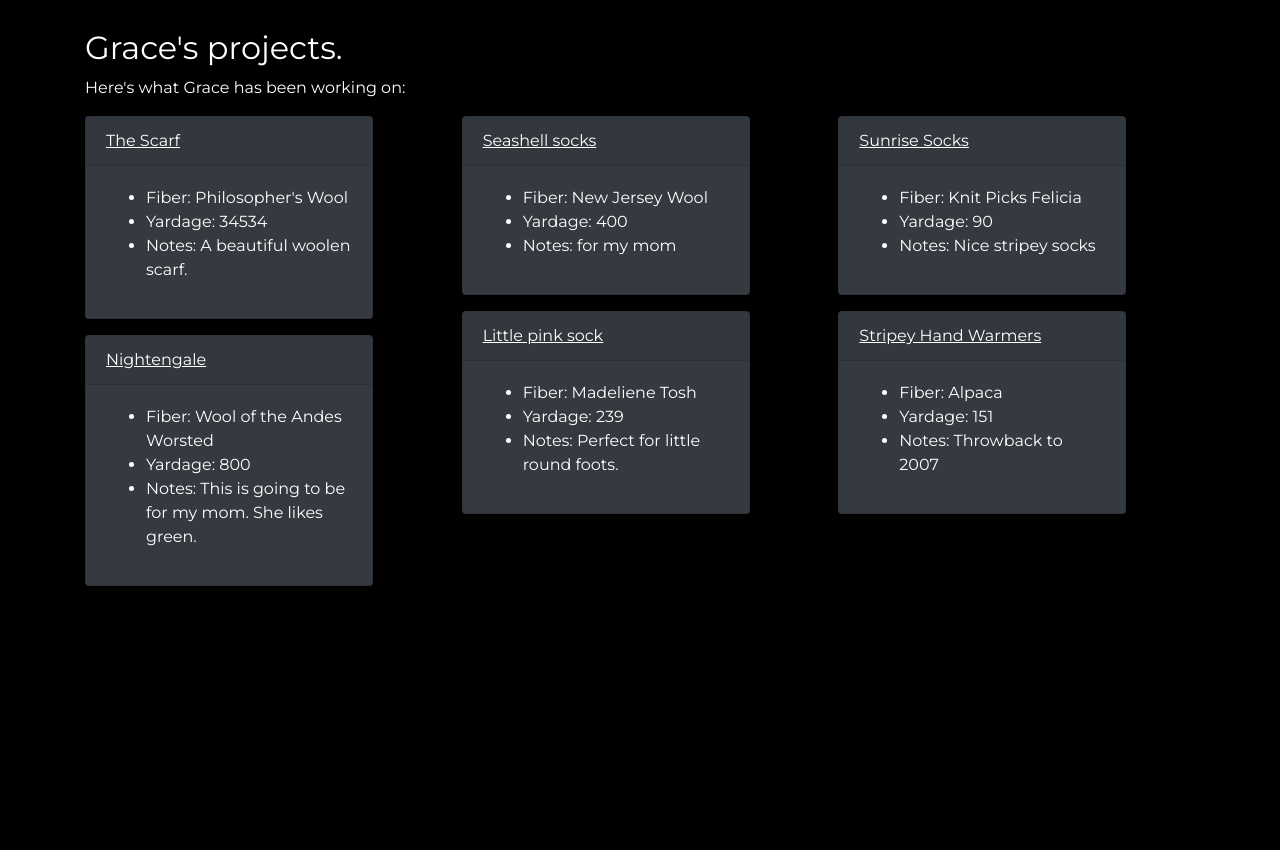
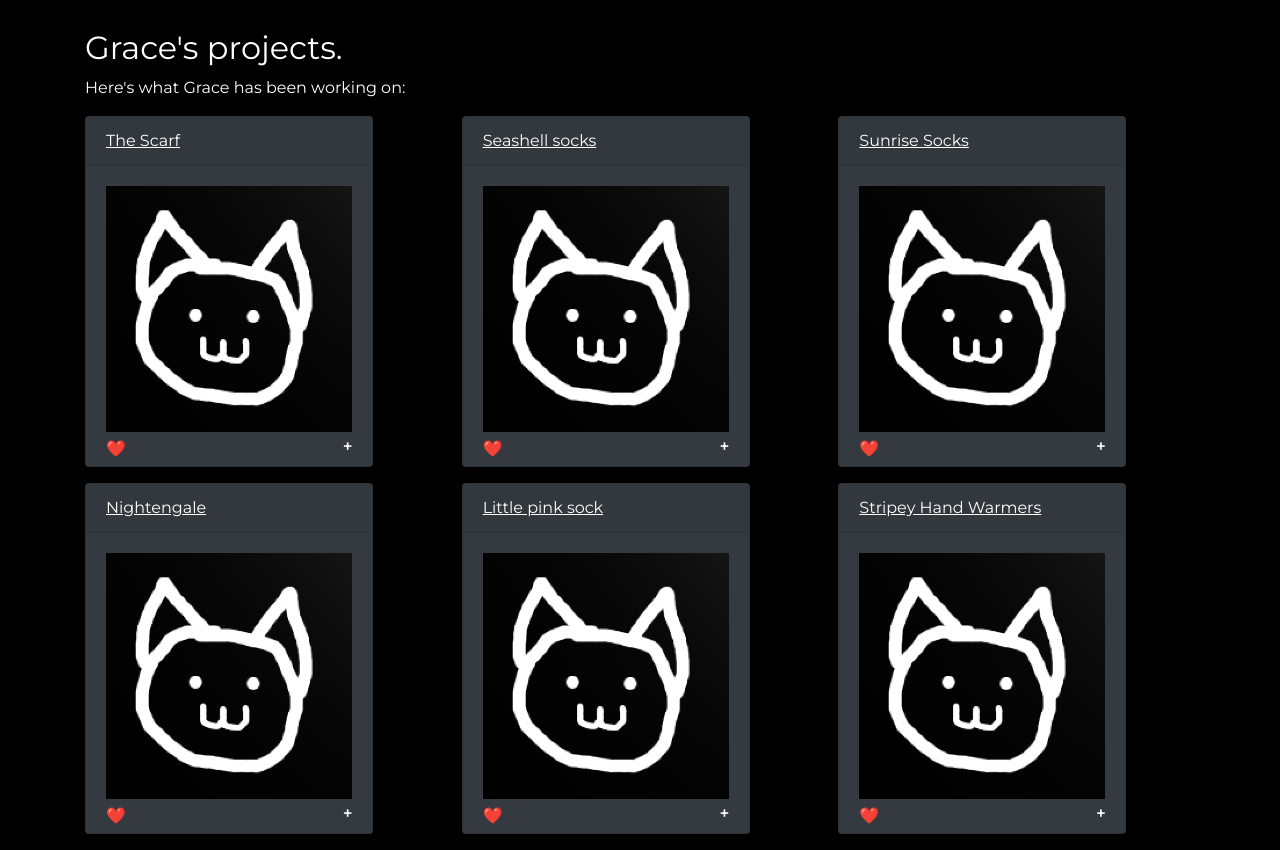
Before and after one commit to graceolivia/Knittery-Social-Media-Site, a Flask app: a page that uses templates/projects.html in a window 1280 px wide. Shown: the part 229-1079 px from the top of the page. Before the commit the page ends 815 px from the top, so only its background shows below. Run offline with Flask 2, Linux system fonts and the light colour scheme; a user stored in the database is signed in; some libraries are stand-ins or nearby versions.

Commit message:
added Likes

```diff
--- a/application.py
+++ b/application.py
@@ -16,11 +16,15 @@ app = Flask(__name__)
 app.config['UPLOAD_FOLDER'] = UPLOAD_FOLDER
 app.config["SECRET_KEY"] = key()
 
-
 db = SQL("sqlite:///yarn.db")
 
+# session object contains "user" (the username) and "user_id" (the id)
+
+# global variables
+
+
+
 # non-route functions
-
 
 def getId(user):
     currentuser = user
@@ -36,8 +40,9 @@ def getUsername(id):
         name = profile[0]["name"]
         return name
 
-def getProjectId(name):
-    project = db.execute("SELECT id FROM projects WHERE name = :name", name=name)
+def getProjectId(project, user):
+    user_id=getId(user)
+    project = db.execute("SELECT id FROM projects WHERE name = :name AND user_id=:user_id", name=project, user_id=user_id)
     project_id = project[0]["id"]
     return project_id
 
@@ -71,12 +76,11 @@ def index():
 @app.route("/projects/<user>", methods=["GET", "POST"])
 def projects(user):
     user_id = getId(user)
-    c_userid = getId(session["user"])
+    c_userid = session["user_id"]
     if request.method == "GET":
-        rows = db.execute("SELECT name, yarn, yardage, notes, user_id FROM projects WHERE user_id = :id", id = user_id)
+        rows = db.execute("SELECT * FROM projects WHERE user_id = :id", id = user_id)
         return render_template("projects.html", rows=rows, user=user)
     if request.method == "POST":
-        print("post")
         name = request.form.get("name")
         yarn = request.form.get("yarn")
         yardage = request.form.get("yardage")
@@ -89,14 +93,22 @@ def projects(user):
 def projectspages(user, project):
     if request.method == "GET":
         user_id = getId(user)
-        rows = db.execute("SELECT name, yarn, yardage, notes, user_id FROM projects WHERE user_id = :user_id AND name = :project", user_id=user_id, project=project)
+        rows = db.execute("SELECT * FROM projects WHERE user_id = :user_id AND name = :project", user_id=user_id, project=project)
         return render_template("projectpage.html", rows=rows, user=user)
     if request.method == "POST":
         return redirect(url_for('individualprojectedit', user=user, project=project))
 
+@app.route("/projects/<user>/<project>/like", methods=["POST"])
+def likeproject(user, project):
+    if request.method == "POST":
+        project_id=getProjectId(project, user)
+        liker_id=getId(user)
+        db.execute("INSERT INTO project_likes(project_id, liker_id) VALUES (:project_id, :liker_id)", project_id=project_id, liker_id=liker_id)
+        return redirect(url_for('projectspages', user=user, project=project))
+
 @app.route("/projects/<user>/<project>/edit", methods=["GET", "POST"])
 def individualprojectedit(user, project):
-    pid = getProjectId(project)
+    pid = getProjectId(user, project)
     if request.method == "GET":
         user_id = getId(user)
         rows = db.execute("SELECT name, yarn, yardage, notes, user_id FROM projects WHERE user_id = :user_id AND name = :project", user_id=user_id, project=project)
@@ -129,8 +141,6 @@ def yarnpages(user, yarn):
     user_id = getId(user)
     rows = db.execute("SELECT name, yardage, fiber, weight, user_id FROM yarn WHERE user_id = :user_id AND name = :yarn", user_id=user_id, yarn=yarn)
     return render_template("yarnpage.html", rows=rows, user=user)
-
-
 
 @app.route("/patterns", methods=["GET", "POST"])
 def patterns():
@@ -174,6 +184,7 @@ def login():
             return redirect("/login")
         else:
             session["user"] = rows[0]["name"]
+            session["user_id"] = rows[0]["id"]
             print(session)
             flash("Logged in!")
             return redirect("/")
@@ -227,13 +238,11 @@ def register():
 def profileget(user):
     profile = db.execute("SELECT * FROM users WHERE name = :name",
     name=user)
-    currentuser_id=getId(session["user"])
+    currentuser_id=session["user_id"]
     profile_id=getId(user)
-    print(profile_id)
     #get friends
     friends_id = db.execute("SELECT friendee FROM friends WHERE friender = :profile_id",
     profile_id=profile_id)
-    print(friends_id)
     friends=[]
     fn = 0
     for entry in friends_id:
@@ -296,7 +305,6 @@ def profileedit():
 @app.route("/profile/upload", methods=["GET", "POST"])
 def profileupload():
     if request.method == "POST":
-        print("HELLOOO")
         if 'file' not in request.files:
             flash('No file part')
             print('No file part')
@@ -327,10 +335,10 @@ def profileupload():
 @app.route("/logout", methods=["GET", "POST"])
 def logout():
     if request.method == "GET":
-        session.pop("user", None)
-        return redirect("/")
+        return render_template("logout.html")
     if request.method == "POST":
         session.pop("user", None)
+        session.pop("user_id", None)
         return redirect("/")
 
 @app.route("/search", methods=["GET", "POST"])
--- a/static/styles.css
+++ b/static/styles.css
@@ -149,3 +149,26 @@ background: linear-gradient(90deg, rgba(206,183,237,1) 2%, rgba(238,174,202,1) 4
 .container {
   padding-top: 20px;
 }
+
+.card ul {
+  list-style: none;
+  padding-left: 0;
+}
+
+.card img {
+  width: 100%;
+  height: 100%;
+}
+
+.card .likes {
+  float:left;
+  margin-bottom: 5px;
+  margin-top: 5px;
+}
+
+.card .more {
+  float:right;
+  font-weight: bold;
+  font-size: 30;
+  padding-top: 3px;
+}
--- a/templates/500.html
+++ b/templates/500.html
@@ -6,7 +6,7 @@
 {% block main %}
 
 <h1 class="typewriter">500 Error</h1>
-<p>An unexpected error hsa occurred. Sorry for the inconvenience. <a href="/">Go back</a>.</p>
+<p>An unexpected error has occurred. Sorry for the inconvenience. <a href="/">Go back</a>.</p>
 
 
 {% endblock %}
--- a/templates/projects.html
+++ b/templates/projects.html
@@ -32,11 +32,8 @@ Projects.
 <div class="card text-white bg-dark mb-3" style="max-width: 18rem;">
   <div class="card-header"><a href="/projects/{{ user }}/{{ row["name"] }}">{{ row["name"] }}</a></div>
   <div class="card-body">
-    <ul>
-    <li class>Fiber: {{ row["yarn"] }}</li>
-    <li class>Yardage: {{ row["yardage"] }}</li>
-    <li class>Notes: {{ row["notes"] }}</li>
-  </ul>
+    <img src="{{ row["image"] }}">
+    <span class="likes">❤️</span> <span class="more">+</span>
   </div>
   </div>
 
```
Also changed, not shown: templates/projectpage.html (+24 -2 lines), yarn.db.
